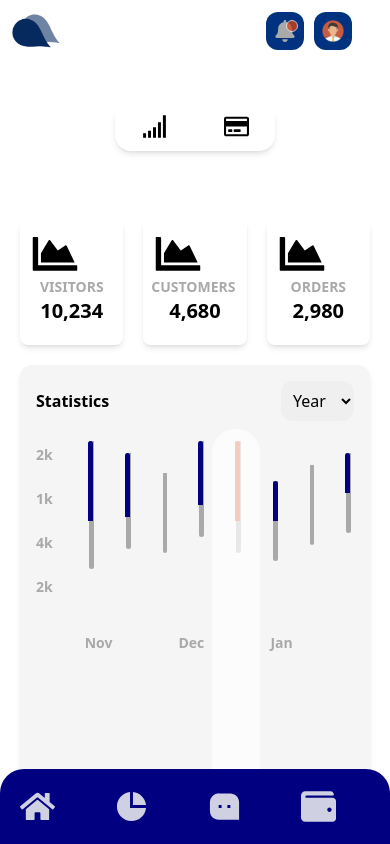
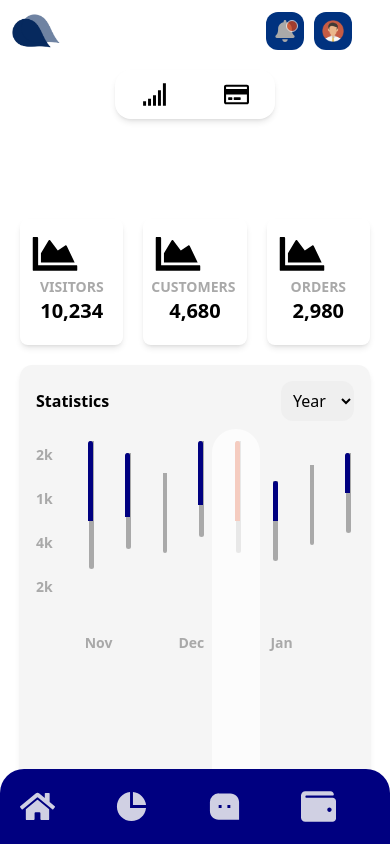
Before and after one commit to Beetiekay/Drops, a React (Vite) app: page /dashboard in a window 390 px wide. Built offline with nearby package versions, Linux system fonts and the light colour scheme.

Commit message:
responsive

```diff
--- a/src/pages/Dashboard/Dashtab.jsx
+++ b/src/pages/Dashboard/Dashtab.jsx
@@ -28,7 +28,7 @@ const Dashtab = () => {
       <Tabs>
       {/* Tab Headeer */}
       <div className='flex justify-center py-4 relative z-50'>
-       <TabList className=" w-40 flex gap-1 justify-between shadow-md relative lg:top-2 md:top-2 -top-16 dark:bg-opacity-30 dark:bg-Darksky rounded-2xl ">
+       <TabList className=" w-40 flex gap-1 justify-between shadow-md relative lg:top-2 md:top-2 -top-24 dark:bg-opacity-30 dark:bg-Darksky rounded-2xl ">
         <Tab className='p-3 flex justify-center outline-none w-20 hover:rounded-2xl hover:text-whitesmoke  dark:text-gray rounded-2xl hover:bg-Darkblue opacity-'><GiNetworkBars size={25} /></Tab>
         <Tab className='p-3 flex justify-center hover:text-whitesmoke outline-none w-20 rounded-2xl dark:text-gray hover:bg-Darkblue '><FaRegCreditCard size={25} /></Tab>
       </TabList>
```
